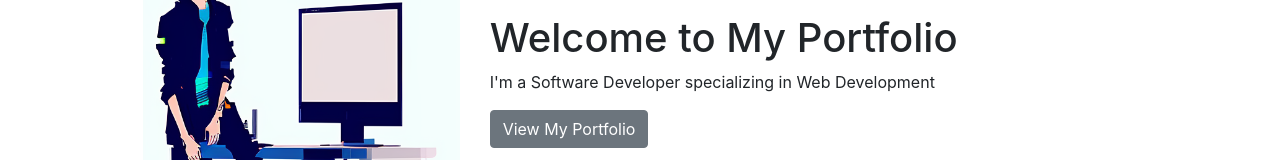
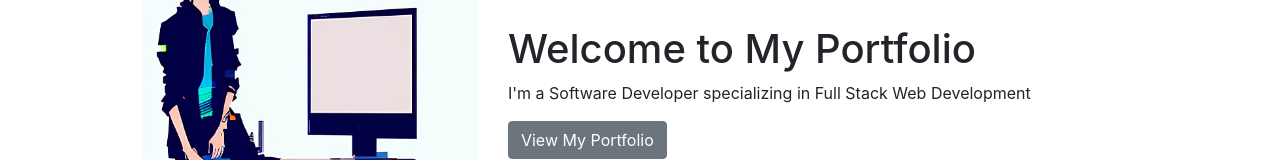
Before and after one commit to puhpx/my-portfolio, a React (Create React App) app: page / in a window 1280 px wide. Shown: the part 225-385 px from the top of the page. Built offline with nearby package versions, Linux system fonts and the light colour scheme.

Commit message:
Minor changes

```diff
--- a/src/components/Home.js
+++ b/src/components/Home.js
@@ -145,7 +145,7 @@ const HomePage = () => {
           </Col>
           <Col md={8} className="text-center text-md-left">
             <h1>Welcome to My Portfolio</h1>
-            <p>I'm a Software Developer specializing in Web Development</p>
+            <p>I'm a Software Developer specializing in Full Stack Web Development</p>
             <Button href="/portfolio" variant="secondary">
               View My Portfolio
             </Button>
```
Also changed, not shown: 5 other files (tests, documents, lock files or other folders).
